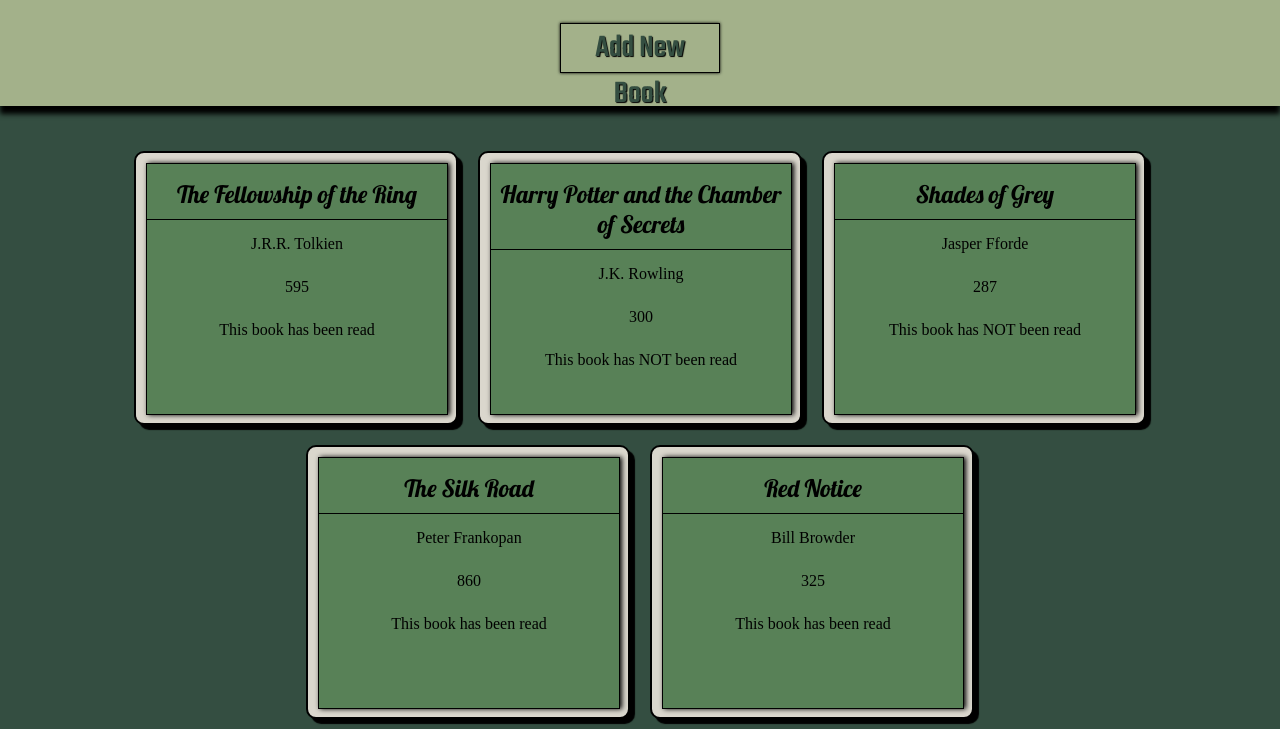
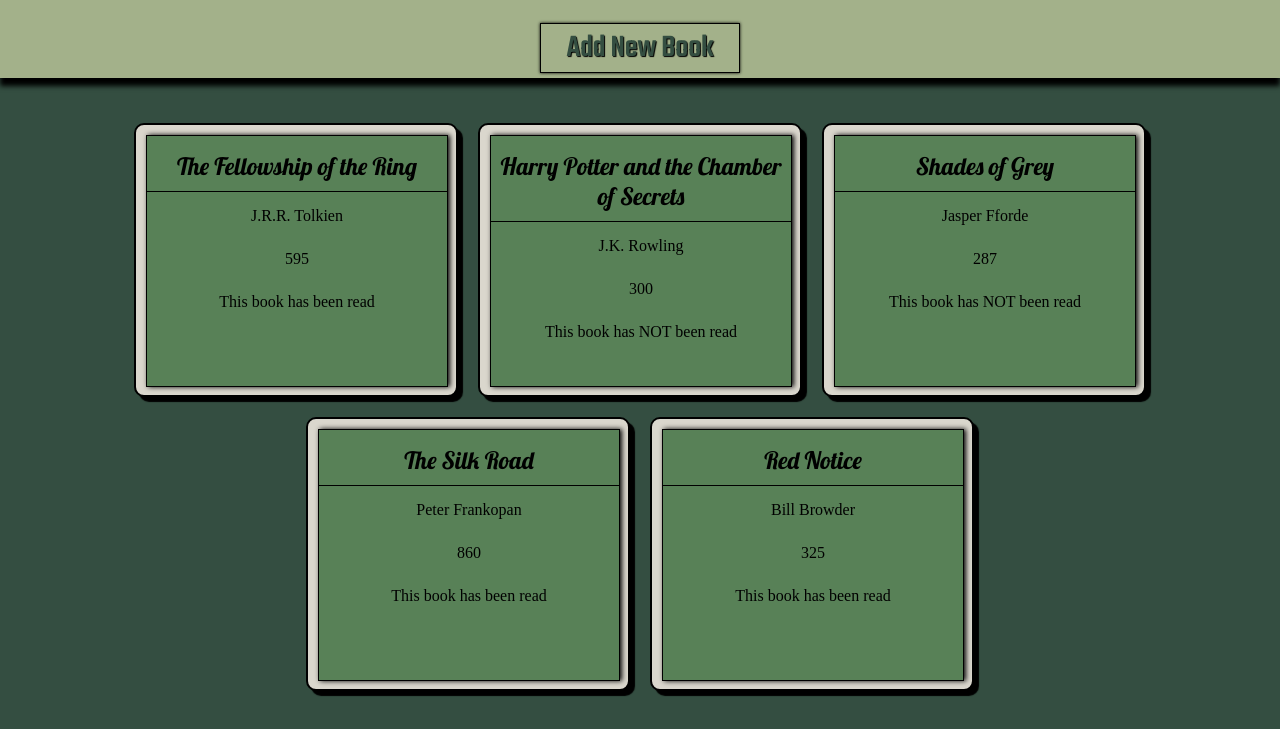
Before and after one commit to godbehere/library, a plain HTML site: page index.html in a window 1280 px wide. Shown: the part 92-821 px from the top of the page. After the commit the page ends 800 px from the top, so only its background shows below. Drawn offline with Linux system fonts and the light colour scheme.

Commit message:
Removed commented styles from CSS. Adjusted 'Add New Book' button.

```diff
--- a/style.css
+++ b/style.css
@@ -1,13 +1,3 @@
-/*
-html {
-    background: url(images/chalkboard.jpg) no-repeat center center fixed;
-    -webkit-background-size: cover;
-    -moz-background-size: cover;
-    -o-background-size: cover;
-    background-size: cover;
-}
-*/
-
 html {
     background-color: #344E41;
 }
@@ -41,44 +31,6 @@
     perspective: 2000px;
     margin-top: 35px;
 }
-
-/*
-.card-front {
-    height: 100%;
-    width: 100%;
-    background-color: rgb(203, 255, 80);
-    color: black;
-
-}
-
-.card-back {
-    width: 100%;
-    height: 100%;
-    transform: rotateY(180deg);
-    background-color: rgb(93, 104, 67);
-    color: black;
-    -webkit-backface-visibility: hidden;
-    backface-visibility: hidden;
-}
-
-.book-card {
-    height: 225px;
-    width: 300px;
-    transition: 0.6s;
-    transform-style: preserve-3d;
-    margin: 15px;
-    padding: 10px;
-    background-color: rgb(203, 255, 80);
-    border: 1px solid rgb(0, 0, 0);
-    border-radius: 10%;
-    position: relative;
-    box-shadow: 10px 5px 5px black;
-}
-
-.book-card:hover {
-    transform: rotateY(180deg);
-}
-*/
 
 .book-card {
     height: 250px;
@@ -154,7 +106,7 @@
 #add-new-book {
     border: 1px solid black;
     height: 50px;
-    width: 160px;
+    width: 200px;
     box-shadow: 0 0 3px black;
 }
 
```
